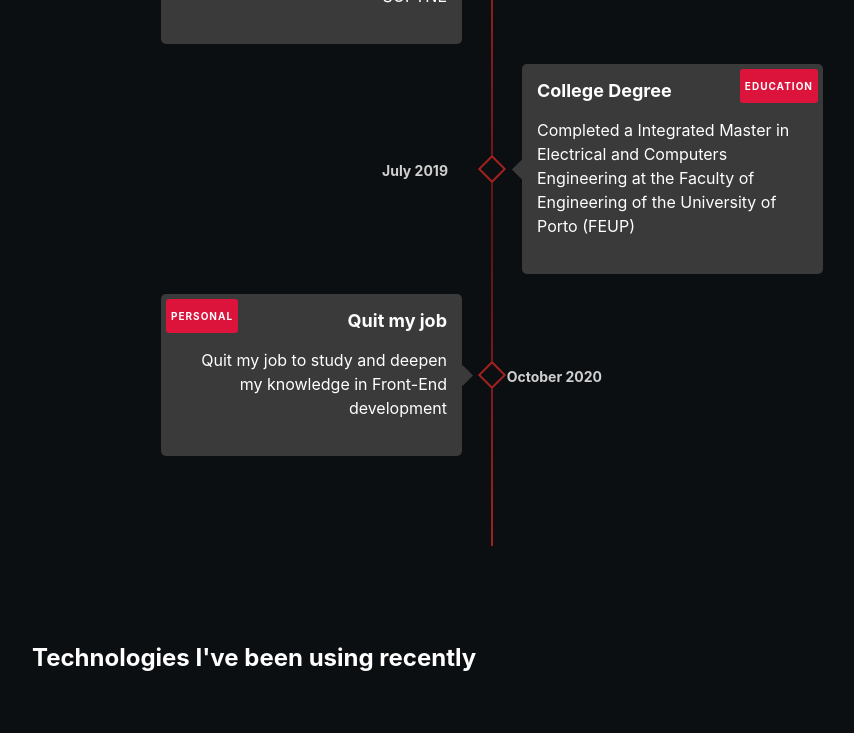
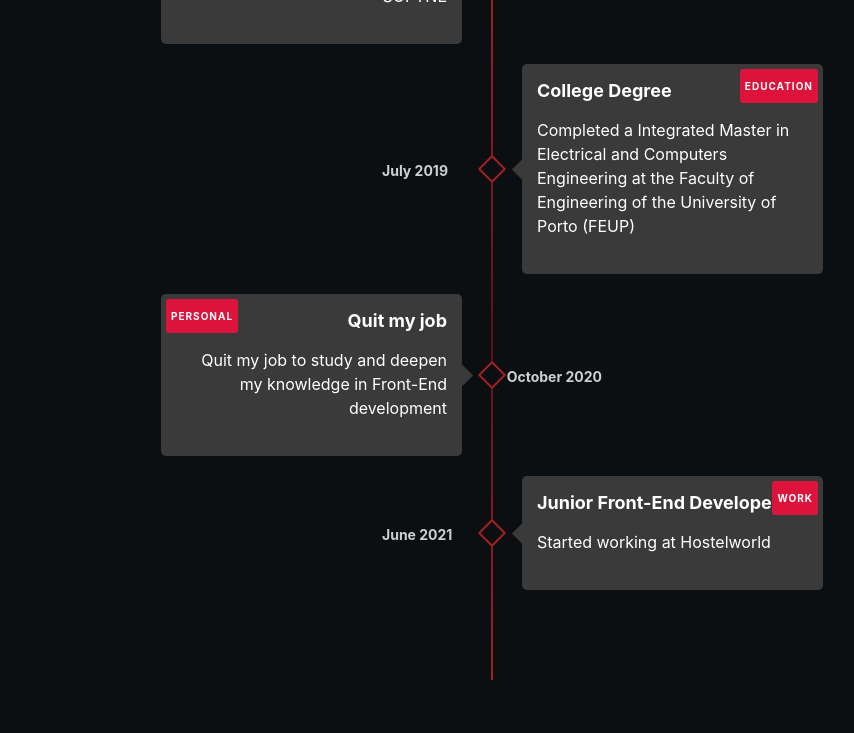
Before and after one commit to brunoestevinho/personal-webpage, a React (Create React App) app: page / in a window 1280 px wide. Shown: the part 2089-2822 px from the top of the page, without its empty margins (148-1002 px from the left). Built offline with nearby package versions, Linux system fonts and the light colour scheme; no server answers.

Commit message:
Added new timeline data

```diff
--- a/src/data/timelineData.js
+++ b/src/data/timelineData.js
@@ -1,8 +1,7 @@
 const timeline_data = [
   {
     title: "High School Education",
-    text:
-      "Finished High School education at Colegio dos Carvalhos in the Electronics and Telecommunications field",
+    text: "Finished High School education at Colegio dos Carvalhos in the Electronics and Telecommunications field",
     date: "June 2012",
     category: {
       tag: "Education",
@@ -43,8 +42,7 @@ const timeline_data = [
   },
   {
     title: "College Degree",
-    text:
-      "Completed a Integrated Master in Electrical and Computers Engineering at the Faculty of Engineering of the University of Porto (FEUP)",
+    text: "Completed a Integrated Master in Electrical and Computers Engineering at the Faculty of Engineering of the University of Porto (FEUP)",
     date: "July 2019",
     category: {
       tag: "Education",
@@ -53,14 +51,22 @@ const timeline_data = [
   },
   {
     title: "Quit my job",
-    text:
-      "Quit my job to study and deepen my knowledge in Front-End development",
+    text: "Quit my job to study and deepen my knowledge in Front-End development",
     date: "October 2020",
     category: {
       tag: "Personal",
       color: "#6d625c",
     },
   },
+  {
+    title: "Junior Front-End Developer",
+    text: "Started working at Hostelworld",
+    date: "June 2021",
+    category: {
+      tag: "Work",
+      color: "#ed0b0e",
+    },
+  },
 ];
 
 export default timeline_data;
```
